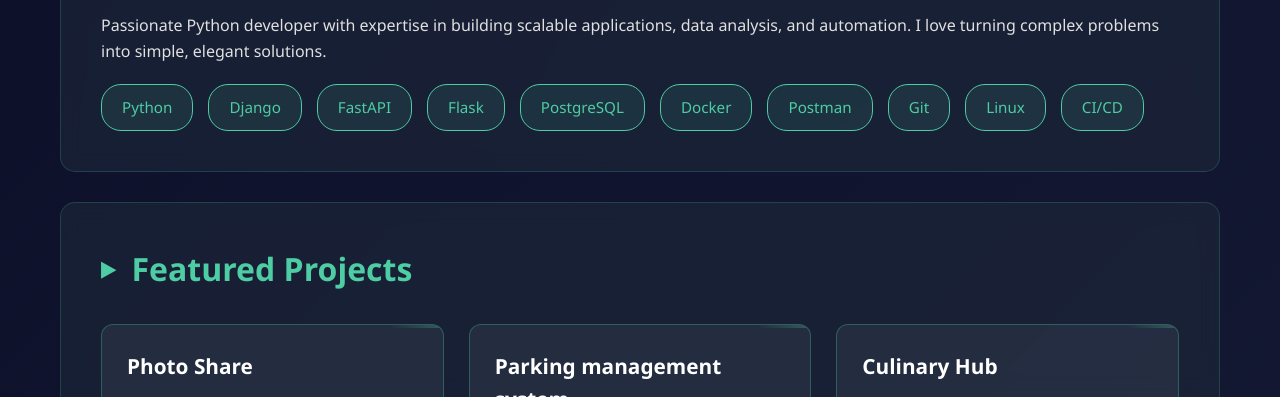
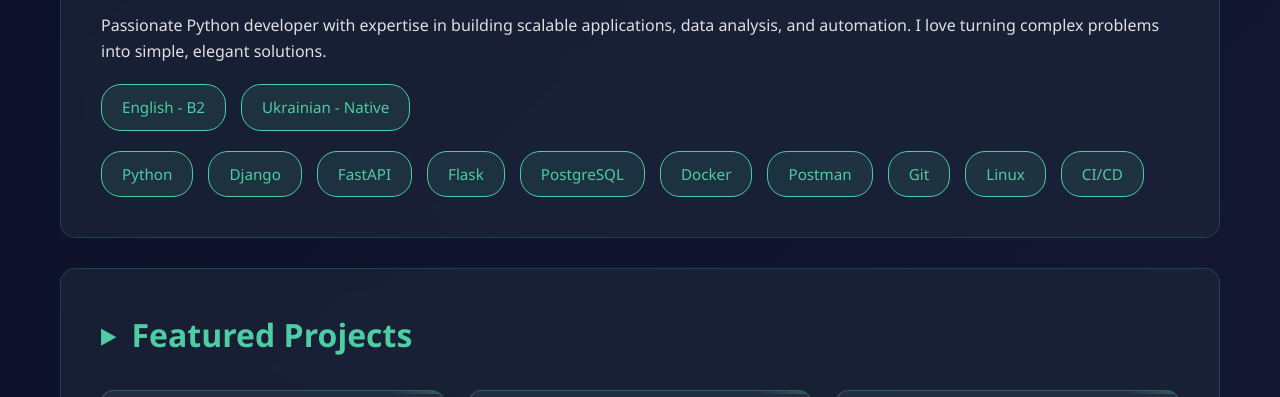
Before and after one commit to OlgaMageria/OlgaMageria.github.io, a plain HTML site: page index.html in a window 1280 px wide. Shown: the part 741-1138 px from the top of the page. Drawn offline with Linux system fonts and the light colour scheme.

Commit message:
add languages

```diff
--- a/index.html
+++ b/index.html
@@ -3,7 +3,7 @@
 <head>
     <meta charset="UTF-8">
     <meta name="viewport" content="width=device-width, initial-scale=1.0">
-    <title>Your Name - Python Developer</title>
+    <title>Olga Mageria - Python Developer</title>
     <style>
         * {
             margin: 0;
@@ -442,6 +442,10 @@
             <p>Passionate Python developer with expertise in building scalable applications, data analysis, and automation. I love turning complex problems into simple, elegant solutions.</p>
 
             <div class="skills">
+                <span class="skill-tag">English - B2</span>
+                <span class="skill-tag">Ukrainian - Native</span>
+            </div>
+            <div class="skills">
                 <span class="skill-tag">Python</span>
                 <span class="skill-tag">Django</span>
                 <span class="skill-tag">FastAPI</span>
```
